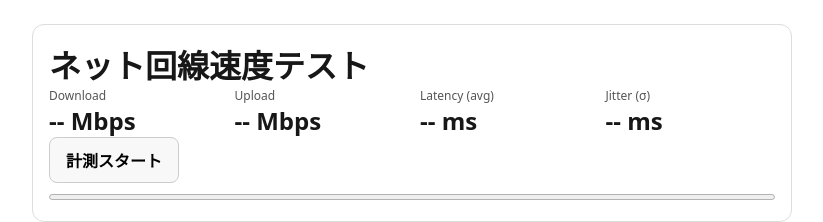
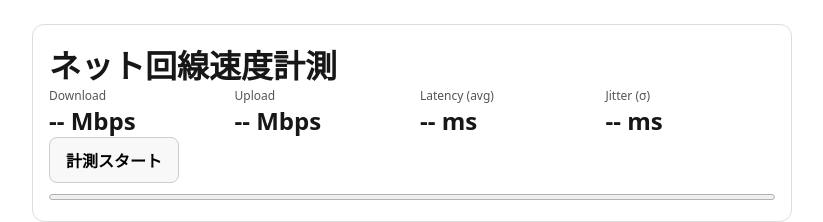
Before and after one commit to comodo-apps/comodo-web-speed, a Next.js app: page / in a window 1280 px wide. Shown: the top 222 px of the page, without its empty margins (228-1051 px from the left). Built offline with nearby package versions, Linux system fonts and the light colour scheme.

Commit message:
サイト名修正

```diff
--- a/src/app/page.tsx
+++ b/src/app/page.tsx
@@ -4,7 +4,7 @@ import { useRef, useState } from "react";
 
 const DOWNLOAD_SIZE_MB = 20;
 const UPLOAD_SIZE_MB = 10;
-const PARALLEL = 4;
+const PARALLEL = 10;
 const PING_COUNT = 8;
 const TIMEOUT_MS = 60_000;
 
@@ -95,6 +95,7 @@ export default function Page() {
     const results = await Promise.all(tasks);
     const total = results.reduce((s, r) => s + r.bytes, 0);
     const ms = Math.max(...results.map((r) => r.ms)); // 近似
+    console.log({ total, ms });
     return mbps(total, ms);
   };
 
@@ -188,7 +189,7 @@ export default function Page() {
           padding: 16,
         }}
       >
-        <h1>ネット回線速度テスト</h1>
+        <h1>ネット回線速度計測</h1>
         <div style={{ display: "flex", gap: 16, flexWrap: "wrap" }}>
           <div style={{ flex: "1 1 160px" }}>
             <div style={{ color: "#555", fontSize: 12 }}>Download</div>
```
